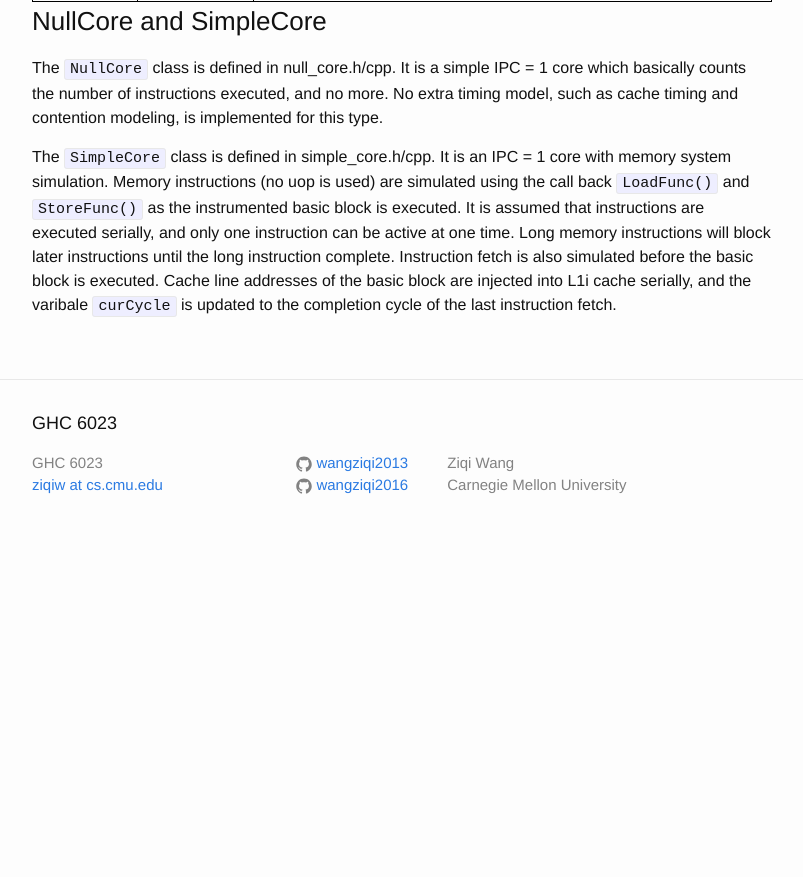
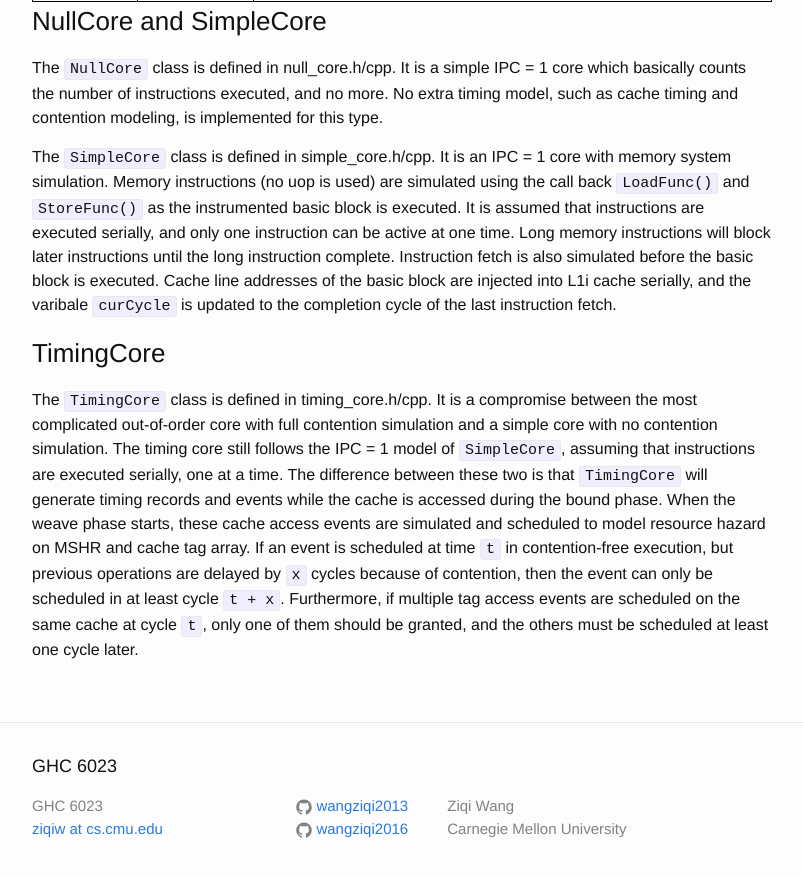
Before and after one commit to wangziqi2013/wangziqi2013.github.io, a Jekyll site: the page built from _posts/2019-12-31-zsim-microarch.markdown, in a window 1280 px wide and 900 px high, scrolled down 24068 px. Shown: the top 877 px of the window, without its empty margins (238-1041 px from the left). Built offline with Jekyll 4.4.1, drawn with Linux system fonts in a browser that asks for light colours; before the commit the page ends 24625 px from its top, so only the background shows below that.

Commit message:
Adding timing cache

```diff
--- a/_posts/2019-12-31-zsim-microarch.markdown
+++ b/_posts/2019-12-31-zsim-microarch.markdown
@@ -871,3 +871,15 @@ It is assumed that instructions are executed serially, and only one instruction
 instructions will block later instructions until the long instruction complete. Instruction fetch is also simulated before
 the basic block is executed. Cache line addresses of the basic block are injected into L1i cache serially, and the
 varibale `curCycle` is updated to the completion cycle of the last instruction fetch.
+
+### TimingCore
+
+The `TimingCore` class is defined in timing\_core.h/cpp. It is a compromise between the most complicated out-of-order
+core with full contention simulation and a simple core with no contention simulation. The timing core still follows the
+IPC = 1 model of `SimpleCore`, assuming that instructions are executed serially, one at a time. The difference
+between these two is that `TimingCore` will generate timing records and events while the cache is accessed during the
+bound phase. When the weave phase starts, these cache access events are simulated and scheduled to model resource
+hazard on MSHR and cache tag array. If an event is scheduled at time `t` in contention-free execution, but previous
+operations are delayed by `x` cycles because of contention, then the event can only be scheduled in at least cycle `t + x`.
+Furthermore, if multiple tag access events are scheduled on the same cache at cycle `t`, only one of them should be
+granted, and the others must be scheduled at least one cycle later.
```
